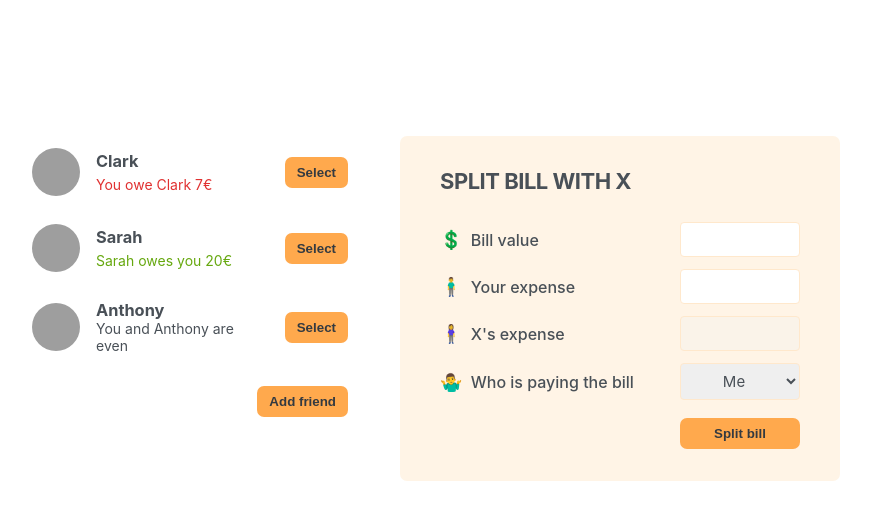
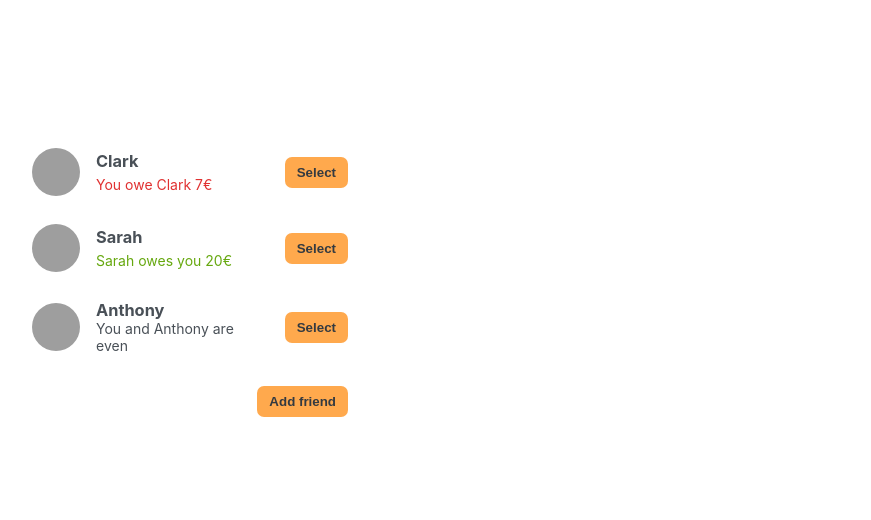
Before and after one commit to camkol/eat-n-split, a React (Create React App) app: page / in a window 1280 px wide. Shown: the top 520 px of the page, without its empty margins (210-1081 px from the left). Built offline with nearby package versions, Linux system fonts and the light colour scheme; grey boxes are pictures that could not be loaded.

Commit message:
Update App.js

```diff
--- a/src/App.js
+++ b/src/App.js
@@ -32,6 +32,7 @@
 export default function App() {
   const [showAddFriend, setShowAddFriend] = useState(false);
   const [friends, setFriends] = useState(initialFriends);
+  const [selectedFriend, setSelectedFriend] = useState(null);
 
   function handleShowAddFriend() {
     setShowAddFriend((show) => !show);
@@ -42,33 +43,51 @@
     setShowAddFriend(false);
   }
 
+  function handleSelection(friend) {
+    setSelectedFriend((cur) => (cur?.id === friend.id ? null : friend));
+    setShowAddFriend(false);
+  }
+
   return (
     <div className="app">
       <div className="sidebar">
-        <FriendsList friends={friends} />
+        <FriendsList
+          friends={friends}
+          onSelection={handleSelection}
+          selectedFriend={selectedFriend}
+        />
+
         {showAddFriend && <FormAddFriend onAddFriend={handleAddFriend} />}
+
         <Button onClick={handleShowAddFriend}>
           {showAddFriend ? "Close" : "Add friend"}
         </Button>
       </div>
-      <FormSplitBill />
+      {selectedFriend && <FormSplitBill selectedFriend={selectedFriend} />}
     </div>
   );
 }
 
-function FriendsList({ friends }) {
+function FriendsList({ friends, onSelection, selectedFriend }) {
   return (
     <ul>
       {friends.map((friend) => (
-        <Friend key={friend.id} friend={friend} />
+        <Friend
+          key={friend.id}
+          friend={friend}
+          onSelection={onSelection}
+          selectedFriend={selectedFriend}
+        />
       ))}
     </ul>
   );
 }
 
-function Friend({ friend }) {
+function Friend({ friend, onSelection, selectedFriend }) {
+  const isSelected = selectedFriend?.id === friend.id;
+
   return (
-    <li>
+    <li className={isSelected ? "selected" : ""}>
       <img src={friend.image} alt={friend.name} />
       <h3>{friend.name}</h3>
 
@@ -83,7 +102,9 @@
         </p>
       )}
       {friend.balance === 0 && <p>You and {friend.name} are even</p>}
-      <Button>Select</Button>
+      <Button onClick={() => onSelection(friend)}>
+        {isSelected ? "Close" : "Select"}
+      </Button>
     </li>
   );
 }
@@ -131,23 +152,23 @@
   );
 }
 
-function FormSplitBill() {
+function FormSplitBill({ selectedFriend }) {
   return (
     <form className="form-split-bill">
-      <h2>Split bill with X</h2>
+      <h2>Split bill with {selectedFriend.name} </h2>
       <label>💲 Bill value</label>
       <input type="text" />
 
       <label>🧍‍♂️ Your expense</label>
       <input type="text" />
 
-      <label>🧍‍♀️ X's expense</label>
+      <label>🧍‍♀️ {selectedFriend.name}'s expense</label>
       <input type="text" disabled />
 
       <label>🤷‍♂️ Who is paying the bill </label>
       <select>
         <option value="user">Me</option>
-        <option value="friend">X</option>
+        <option value="friend">{selectedFriend.name}</option>
       </select>
 
       <Button>Split bill</Button>
```
